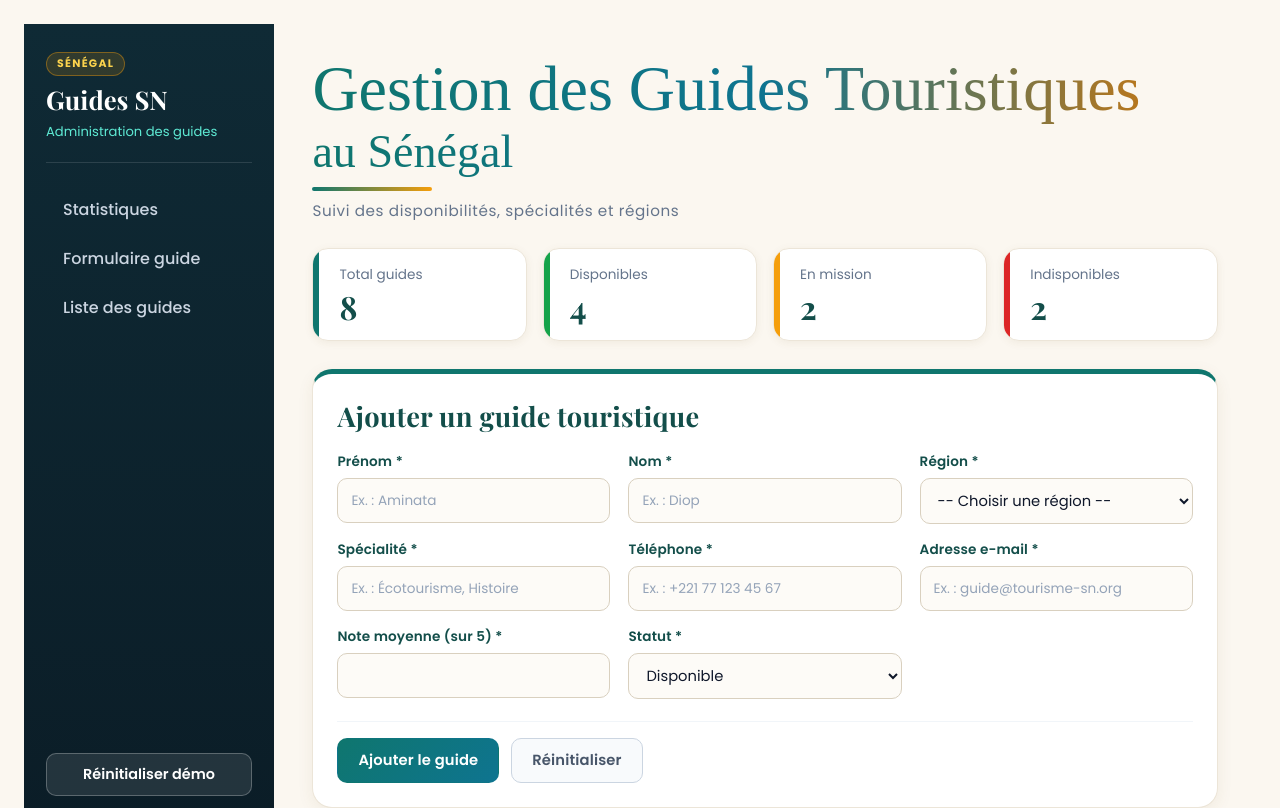
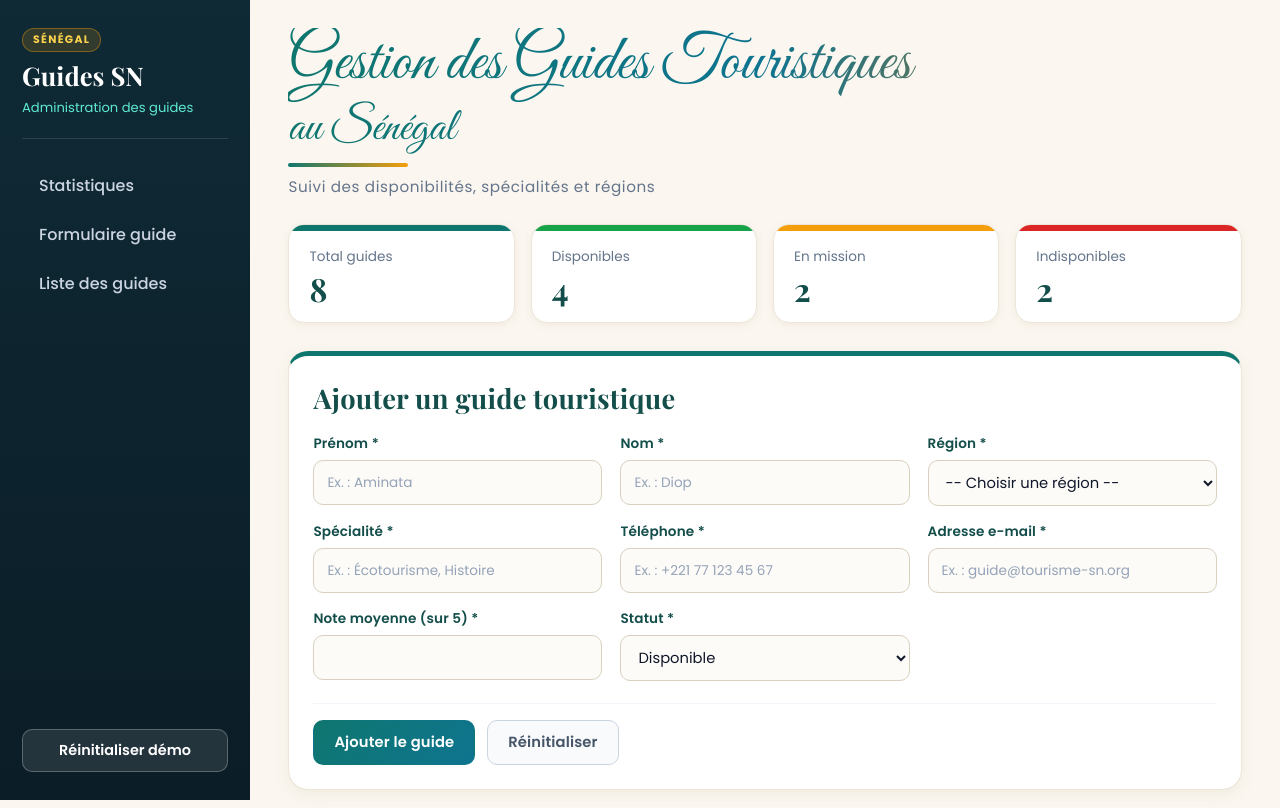
Before and after one commit to sowf4438-del/gestion-guides-touristiques, an Angular app: page / in a window 1280 px wide. Shown: the top 808 px of the page. Built offline with nearby package versions, Linux system fonts and the light colour scheme.

Commit message:
Finalisation : styles, formulaire et README

```diff
--- a/src/app/app.css
+++ b/src/app/app.css
@@ -155,7 +155,7 @@
   color: #64748b;
 }
 
-/* ---------- Statistiques ---------- */
+/* ---------- Statistiques (trait de couleur en haut) ---------- */
 .stats-grid {
   display: grid;
   grid-template-columns: repeat(auto-fit, minmax(200px, 1fr));
@@ -169,7 +169,7 @@
   display: flex;
   flex-direction: column;
   gap: 4px;
-  padding: 16px 20px 16px 26px;
+  padding: 22px 20px 16px;
   overflow: hidden;
   background: #fff;
   border: 1px solid #ece5d8;
@@ -180,8 +180,8 @@
 .stat-card::before {
   content: '';
   position: absolute;
-  inset: 0 auto 0 0;
-  width: 6px;
+  inset: 0 0 auto 0;
+  height: 6px;
   background: var(--accent);
 }
 
--- a/src/styles.css
+++ b/src/styles.css
@@ -1,13 +1,16 @@
-/* You can add global styles to this file, and also import other style files */
-@import url('https://fonts.googleapis.com/css2?family=Playfair+Display:wght@600;700&family=Poppins:wght@400;500;600;700&display=swap');
+/* Styles globaux de l'application */
+@import url('https://fonts.googleapis.com/css2?family=Great+Vibes&family=Playfair+Display:wght@600;700&family=Poppins:wght@400;500;600;700&display=swap');
 
 *, *::before, *::after {
   box-sizing: border-box;
 }
 
+html {
+  scroll-behavior: smooth;
+}
+
 body {
   margin: 0;
-  padding: 24px;
   font-family: 'Poppins', 'Segoe UI', Arial, sans-serif;
   color: #334155;
   background: #fbf7f0;
@@ -21,3 +24,9 @@ h1, h2, h3 {
 input, select, button, textarea {
   font-family: inherit;
 }
+
+@media (prefers-reduced-motion: reduce) {
+  html {
+    scroll-behavior: auto;
+  }
+}
```
